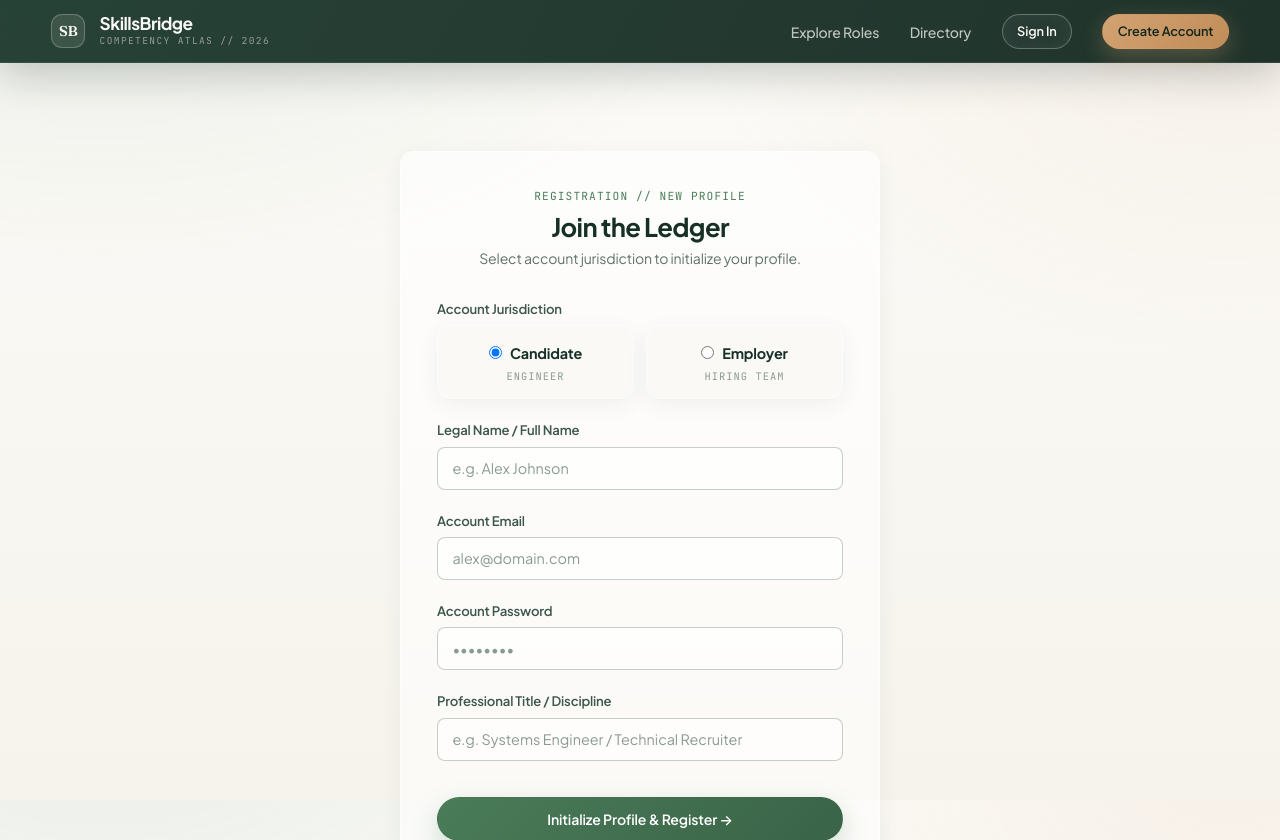
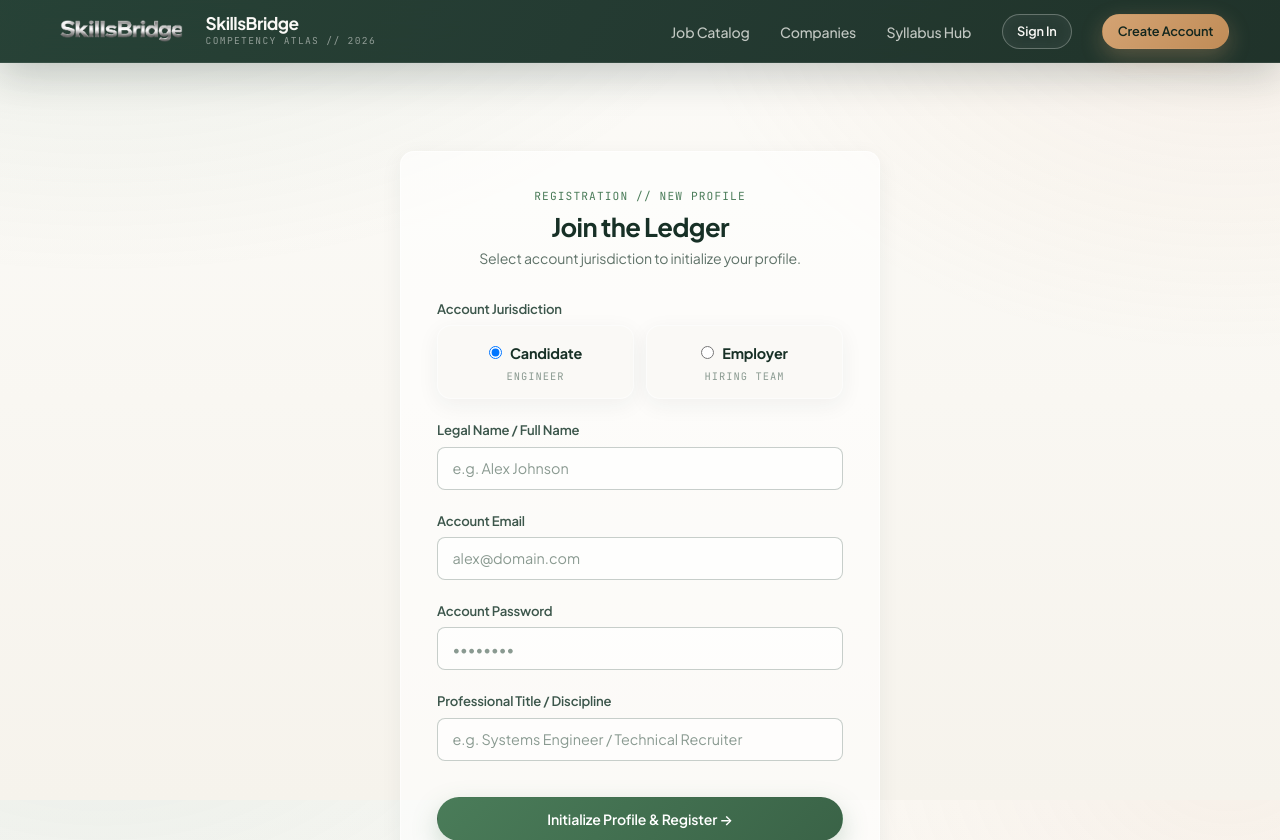
Before and after one commit to JEEVESH-PRO/skillsbridge, a Flask app: page /signup in a window 1280 px wide. Shown: the top 840 px of the page. Run offline with Flask 3, Linux system fonts and the light colour scheme; data comes from the database, SQL or seed files in the repository.

Commit message:
Update navbar logo and styling classes

```diff
--- a/templates/base.html
+++ b/templates/base.html
@@ -36,9 +36,10 @@
     </div>
 
     <!-- Editorial Header / Navigation -->
-    <nav class="navbar">
-        <a href="{{ url_for('landing') }}" class="nav-brand">
-            <span class="brand-symbol">SB</span>
+    <nav class="navbar nav-glass">
+        <a href="{{ url_for('landing') }}" class="nav-brand nav-brand--glass">
+            <img src="{{ url_for('static', filename='images/skillsbridge-navbar-logo.png') }}" alt="SkillsBridge" class="brand-logo-img" onerror="this.style.display='none'; this.nextElementSibling.style.display='flex'">
+            <div class="brand-symbol" style="display:none">SB</div>
             <div class="brand-text-block">
                 <span class="brand-title">SkillsBridge</span>
                 <span class="brand-edition">COMPETENCY ATLAS // 2026</span>
@@ -53,13 +54,13 @@
         {% if session.get('user_id') %}
             <!-- Authenticated Ledger Navigation -->
             <ul class="nav-links" id="navLinksMenu">
-                <li><a href="{{ url_for('candidate.jobs') }}" class="nav-link">Job Catalog</a></li>
-                <li><a href="{{ url_for('company.company_list') }}" class="nav-link">Companies</a></li>
+                <li><a href="{{ url_for('candidate.jobs') }}" class="nav-link nav-link--glow">Job Catalog</a></li>
+                <li><a href="{{ url_for('company.company_list') }}" class="nav-link nav-link--glow">Companies</a></li>
 
                 {% if session.get('user_role') == 'candidate' %}
-                    <li><a href="{{ url_for('candidate.profile') }}" class="nav-link">Skills Matrix</a></li>
-                    <li><a href="{{ url_for('candidate.applications') }}" class="nav-link">Applications</a></li>
-                    <li><a href="{{ url_for('candidate.learning') }}" class="nav-link">Syllabus Hub</a></li>
+                    <li><a href="{{ url_for('candidate.profile') }}" class="nav-link nav-link--glow">Skills Matrix</a></li>
+                    <li><a href="{{ url_for('candidate.applications') }}" class="nav-link nav-link--glow">Applications</a></li>
+                    <li><a href="{{ url_for('candidate.learning') }}" class="nav-link nav-link--glow">Syllabus Hub</a></li>
                 {% else %}
                     <li><a href="{{ url_for('employer.dashboard') }}" class="nav-link">Employer Ledger</a></li>
                     <li><a href="{{ url_for('employer.post_job') }}" class="nav-link">+ Post Opening</a></li>
@@ -103,10 +104,11 @@
         {% else %}
             <!-- Public Navigation -->
             <ul class="nav-links" id="navLinksMenu">
-                <li><a href="{{ url_for('candidate.jobs') }}" class="nav-link">Explore Roles</a></li>
-                <li><a href="{{ url_for('company.company_list') }}" class="nav-link">Directory</a></li>
-                <li><a href="{{ url_for('auth.login') }}" class="btn btn-secondary btn-sm">Sign In</a></li>
-                <li><a href="{{ url_for('auth.signup') }}" class="btn btn-primary btn-sm">Create Account</a></li>
+                <li><a href="{{ url_for('candidate.jobs') }}" class="nav-link nav-link--glow">Job Catalog</a></li>
+                <li><a href="{{ url_for('company.company_list') }}" class="nav-link nav-link--glow">Companies</a></li>
+                <li><a href="{{ url_for('candidate.learning') }}" class="nav-link nav-link--glow">Syllabus Hub</a></li>
+                <li><a href="{{ url_for('auth.login') }}" class="btn btn-secondary btn-sm nav-cta">Sign In</a></li>
+                <li><a href="{{ url_for('auth.signup') }}" class="btn btn-primary btn-sm nav-cta nav-cta--gold">Create Account</a></li>
             </ul>
         {% endif %}
     </nav>
```
